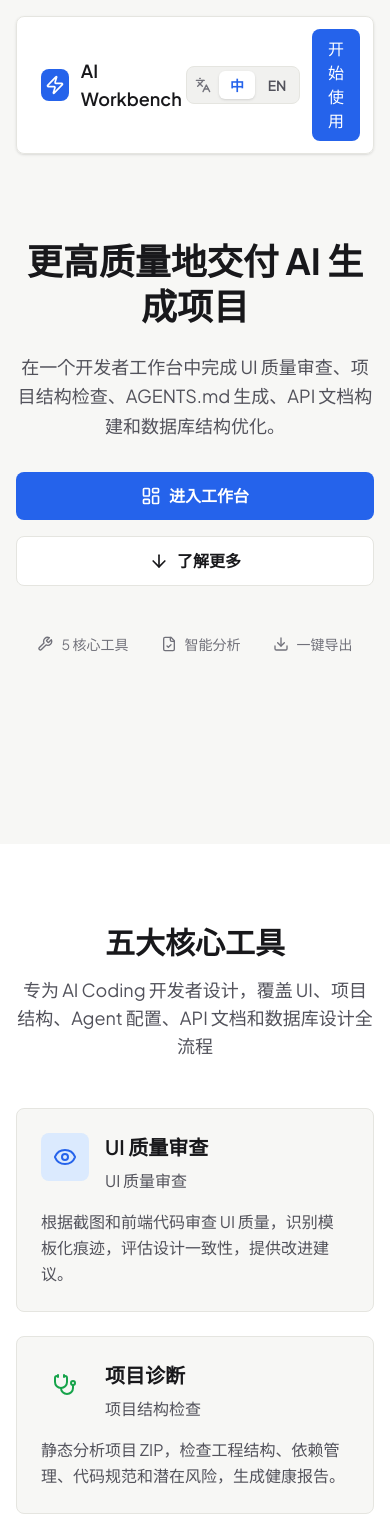
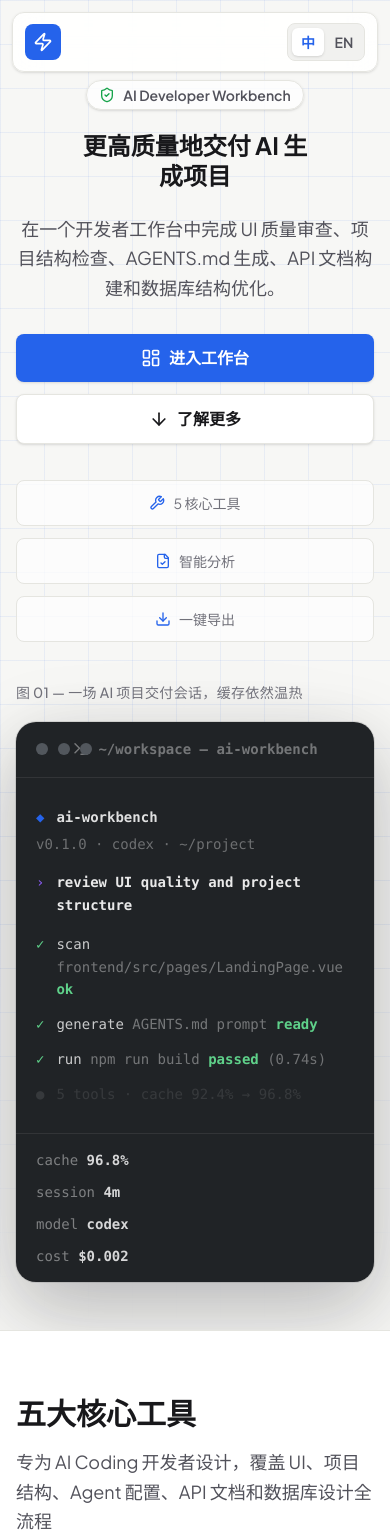
Before and after one commit to chenxxianyi/AI-Developer-Workbench, a Vue app in the folder frontend/: page / in a window 390 px wide. Shown: the top 1536 px of the page. Built offline with nearby package versions, Linux system fonts and the light colour scheme.

Commit message:
feat: enhance navigation link styles for improved usability

```diff
--- a/frontend/src/pages/LandingPage.vue
+++ b/frontend/src/pages/LandingPage.vue
@@ -11,6 +11,7 @@ import {
   Zap,
   LayoutDashboard,
   ArrowDown,
+  ArrowRight,
   Eye,
   Stethoscope,
   Bot,
@@ -23,6 +24,7 @@ import {
   Terminal,
   ExternalLink,
   BookOpen,
+  ShieldCheck,
 } from '@lucide/vue'
 import LanguageSwitcher from '@/components/common/LanguageSwitcher.vue'
 import { getLandingNavLinkClass } from '@/utils/landingNav'
@@ -30,8 +32,6 @@ import { getLandingNavLinkClass } from '@/utils/landingNav'
 const { t } = useI18n()
 const route = useRoute()
 
-// Stats data (used in template)
-// Tools data
 const tools = computed(() => [
   {
     name: t('landing.tools.items.uiReview.name'),
@@ -75,7 +75,6 @@ const tools = computed(() => [
   },
 ])
 
-// Workflow steps
 const workflowSteps = computed(() => [
   { num: 1, title: t('landing.workflow.steps.choose.title'), description: t('landing.workflow.steps.choose.description') },
   { num: 2, title: t('landing.workflow.steps.analyze.title'), description: t('landing.workflow.steps.analyze.description') },
@@ -83,13 +82,25 @@ const workflowSteps = computed(() => [
   { num: 4, title: t('landing.workflow.steps.export.title'), description: t('landing.workflow.steps.export.description') },
 ])
 
-// Features
 const features = computed(() => [
   { title: t('landing.features.items.product.title'), description: t('landing.features.items.product.description') },
   { title: t('landing.features.items.safety.title'), description: t('landing.features.items.safety.description') },
   { title: t('landing.features.items.output.title'), description: t('landing.features.items.output.description') },
   { title: t('landing.features.items.integration.title'), description: t('landing.features.items.integration.description') },
 ])
+
+const statItems = computed(() => [
+  { icon: Wrench, label: t('landing.stats.tools') },
+  { icon: FileCheck, label: t('landing.stats.analysis') },
+  { icon: Download, label: t('landing.stats.export') },
+])
+
+const colorClassMap: Record<string, string> = {
+  accent: 'bg-accent-soft text-accent border-accent/10',
+  success: 'bg-success/10 text-success border-success/15',
+  warning: 'bg-warning/10 text-warning border-warning/15',
+  danger: 'bg-danger/10 text-danger border-danger/15',
+}
 
 function getIconComponent(iconName: string) {
   const iconMap: Record<string, any> = {
@@ -105,39 +116,37 @@ function getIconComponent(iconName: string) {
   return iconMap[iconName] || Zap
 }
 
-function getColorClass(color: string) {
-  return `bg-${color}-soft`
-}
-
-function getIconColorClass(color: string) {
-  return `text-${color}`
+function getToolIconClass(color: string) {
+  return colorClassMap[color] || colorClassMap.accent
 }
 </script>
 
 <template>
-  <div class="min-h-screen bg-background">
+  <div class="min-h-screen overflow-x-hidden bg-background text-text-primary">
     <!-- Navigation -->
-    <nav class="fixed top-4 left-4 right-4 z-50 bg-surface/95 backdrop-blur-sm border border-border rounded-lg shadow-sm transition-smooth">
-      <div class="max-w-content mx-auto px-6 md:px-8 py-3 flex items-center justify-between">
-        <RouterLink to="/" class="flex items-center gap-3 hover:opacity-80 transition-smooth">
-          <div class="w-8 h-8 bg-accent rounded-lg flex items-center justify-center">
+    <nav class="fixed left-3 right-3 top-3 z-50 overflow-hidden rounded-xl border border-border bg-surface/90 shadow-sm backdrop-blur-md transition-smooth md:left-4 md:right-4 md:top-4">
+      <div class="mx-auto flex max-w-content items-center justify-between gap-3 px-3 py-2.5 md:gap-4 md:px-5">
+        <RouterLink to="/" class="flex min-w-0 items-center gap-3 transition-smooth hover:opacity-80">
+          <div class="flex h-9 w-9 flex-shrink-0 items-center justify-center rounded-lg bg-accent">
             <Zap :size="20" class="text-white" />
           </div>
-          <span class="text-lg font-semibold text-text-primary">AI Workbench</span>
+          <span class="hidden truncate text-lg font-semibold text-text-primary sm:inline">AI Workbench</span>
         </RouterLink>
 
-        <div class="hidden md:flex items-center gap-6">
+        <div class="hidden items-center gap-1 md:flex">
           <RouterLink to="/" :class="getLandingNavLinkClass(route.hash, '')">{{ t('landing.nav.home') }}</RouterLink>
           <RouterLink :to="{ path: '/', hash: '#tools' }" :class="getLandingNavLinkClass(route.hash, '#tools')">{{ t('landing.nav.tools') }}</RouterLink>
           <RouterLink :to="{ path: '/', hash: '#workflow' }" :class="getLandingNavLinkClass(route.hash, '#workflow')">{{ t('landing.nav.workflow') }}</RouterLink>
           <RouterLink :to="{ path: '/', hash: '#features' }" :class="getLandingNavLinkClass(route.hash, '#features')">{{ t('landing.nav.features') }}</RouterLink>
         </div>
 
-        <div class="flex items-center gap-3">
+        <div class="flex flex-shrink-0 items-center gap-2">
+          <div class="landing-language-switcher">
             <LanguageSwitcher />
+          </div>
           <RouterLink
             to="/dashboard"
-            class="px-4 py-2 bg-accent text-white rounded-lg font-medium hover:bg-accent/90 transition-smooth"
+            class="hidden items-center gap-2 rounded-lg bg-accent px-4 py-2 text-sm font-semibold text-white shadow-sm transition-smooth hover:bg-accent/90 sm:inline-flex"
           >
             {{ t('landing.nav.start') }}
           </RouterLink>
@@ -146,47 +155,124 @@ function getIconColorClass(color: string) {
     </nav>
 
     <!-- Hero Section -->
-    <section class="min-h-screen pt-32 pb-20 px-4 md:px-8 flex items-center">
-      <div class="max-w-content mx-auto">
-        <div class="text-center max-w-3xl mx-auto">
-          <h1 class="text-4xl md:text-5xl lg:text-6xl font-bold mb-6 leading-tight text-text-primary">
+    <section class="relative overflow-hidden px-4 pb-12 pt-20 md:px-8 md:pb-14 md:pt-24">
+      <div class="landing-grid-pattern absolute inset-0" aria-hidden="true"></div>
+
+      <div class="relative mx-auto max-w-content">
+        <div class="grid min-h-[auto] items-center gap-10 md:min-h-[620px] lg:grid-cols-[minmax(0,0.82fr)_minmax(520px,1.08fr)] lg:gap-14">
+          <div class="mx-auto max-w-3xl text-center lg:mx-0 lg:text-left">
+            <div class="mb-5 inline-flex items-center gap-2 rounded-full border border-border bg-surface/80 px-3 py-1 text-sm font-semibold text-text-secondary shadow-sm">
+              <ShieldCheck :size="16" class="text-success" />
+              <span>AI Developer Workbench</span>
+            </div>
+
+            <h1 class="mx-auto max-w-[10em] text-2xl font-bold leading-tight text-text-primary sm:max-w-[12em] sm:text-4xl md:max-w-none md:text-5xl lg:mx-0 lg:text-6xl">
               {{ t('landing.hero.title') }}
             </h1>
 
-          <p class="text-lg md:text-xl text-text-secondary mb-8 leading-relaxed">
+            <p class="mx-auto mt-6 max-w-2xl text-lg leading-relaxed text-text-secondary md:text-xl lg:mx-0">
               {{ t('landing.hero.description') }}
             </p>
 
-          <div class="flex flex-col sm:flex-row items-center justify-center gap-4 mb-12">
+            <div class="mt-8 flex flex-col items-stretch justify-center gap-3 sm:flex-row lg:justify-start">
               <RouterLink
                 to="/dashboard"
-              class="w-full sm:w-auto px-8 py-3 bg-accent text-white rounded-lg font-semibold hover:bg-accent/90 transition-smooth flex items-center justify-center gap-2"
+                class="inline-flex min-h-12 items-center justify-center gap-2 rounded-lg bg-accent px-7 py-3 font-semibold text-white shadow-sm transition-smooth hover:bg-accent/90 hover:shadow-md"
               >
                 <LayoutDashboard :size="20" />
                 {{ t('landing.hero.enter') }}
               </RouterLink>
               <a
                 href="#tools"
-              class="w-full sm:w-auto px-8 py-3 bg-surface border border-border text-text-primary rounded-lg font-semibold hover:bg-surface-muted transition-smooth flex items-center justify-center gap-2"
+                class="inline-flex min-h-12 items-center justify-center gap-2 rounded-lg border border-border bg-surface px-7 py-3 font-semibold text-text-primary shadow-sm transition-smooth hover:border-accent/30 hover:bg-surface-muted"
               >
                 <ArrowDown :size="20" />
                 {{ t('landing.hero.learnMore') }}
               </a>
             </div>
 
-          <!-- Stats -->
-          <div class="flex items-center justify-center gap-8 md:gap-12 text-sm text-text-muted">
-            <div class="flex items-center gap-2">
-              <Wrench :size="16" />
-              <span>{{ t('landing.stats.tools') }}</span>
+            <div class="mt-9 grid gap-3 text-sm text-text-muted sm:grid-cols-3">
+              <div
+                v-for="item in statItems"
+                :key="item.label"
+                class="flex items-center justify-center gap-2 rounded-lg border border-border bg-surface/70 px-3 py-3 lg:justify-start"
+              >
+                <component :is="item.icon" :size="16" class="text-accent" />
+                <span>{{ item.label }}</span>
               </div>
-            <div class="flex items-center gap-2">
-              <FileCheck :size="16" />
-              <span>{{ t('landing.stats.analysis') }}</span>
             </div>
-            <div class="flex items-center gap-2">
-              <Download :size="16" />
-              <span>{{ t('landing.stats.export') }}</span>
+          </div>
+
+          <div class="terminal-showcase relative mx-auto w-full max-w-xl min-w-0 lg:max-w-none">
+            <p class="mb-5 text-left text-sm font-medium tracking-wide text-text-muted md:text-base">
+              图 01 — 一场 AI 项目交付会话，缓存依然温热
+            </p>
+
+            <div class="terminal-window overflow-hidden rounded-[28px] bg-[#202326] shadow-[0_28px_80px_rgba(24,24,27,0.22)] ring-1 ring-black/10">
+              <div class="relative flex h-14 items-center justify-center border-b border-white/8 px-5 md:h-16">
+                <div class="absolute left-5 flex items-center gap-2.5">
+                  <span class="h-3 w-3 rounded-full bg-[#52575d]"></span>
+                  <span class="h-3 w-3 rounded-full bg-[#52575d]"></span>
+                  <span class="h-3 w-3 rounded-full bg-[#52575d]"></span>
+                </div>
+                <div class="flex items-center gap-2 font-mono text-sm font-semibold text-white/38 md:text-lg">
+                  <Terminal :size="18" />
+                  <span>~/workspace — ai-workbench</span>
+                </div>
+              </div>
+
+              <div class="min-h-[320px] px-5 py-7 font-mono text-sm leading-relaxed text-white/76 md:min-h-[390px] md:px-9 md:py-10 md:text-base lg:text-lg">
+                <div class="mb-4 flex flex-wrap items-center gap-x-3 gap-y-1">
+                  <span class="text-accent">◆</span>
+                  <span class="font-bold text-white/86">ai-workbench</span>
+                  <span class="text-white/35">v0.1.0 · codex · ~/project</span>
+                </div>
+
+                <div class="mb-4 flex items-start gap-3">
+                  <span class="text-[#8b5cf6]">›</span>
+                  <span class="font-semibold text-white/90">review UI quality and project structure</span>
+                </div>
+
+                <div class="mb-3 flex items-start gap-3">
+                  <span class="text-[#5fd18a]">✓</span>
+                  <span>
+                    scan
+                    <span class="text-white/38">frontend/src/pages/LandingPage.vue</span>
+                    <span class="font-semibold text-[#5fd18a]"> ok</span>
+                  </span>
+                </div>
+
+                <div class="mb-3 flex items-start gap-3">
+                  <span class="text-[#5fd18a]">✓</span>
+                  <span>
+                    generate
+                    <span class="text-white/38">AGENTS.md prompt</span>
+                    <span class="font-semibold text-[#5fd18a]"> ready</span>
+                  </span>
+                </div>
+
+                <div class="mb-3 flex items-start gap-3">
+                  <span class="text-[#5fd18a]">✓</span>
+                  <span>
+                    run
+                    <span class="text-white/38">npm run build</span>
+                    <span class="font-semibold text-[#5fd18a]"> passed</span>
+                    <span class="text-white/36"> (0.74s)</span>
+                  </span>
+                </div>
+
+                <div class="flex items-start gap-3 text-white/10">
+                  <span>●</span>
+                  <span>5 tools · cache 92.4% → 96.8%</span>
+                </div>
+              </div>
+
+              <div class="grid gap-3 border-t border-white/8 px-5 py-4 font-mono text-sm text-white/42 sm:grid-cols-4 md:px-9 md:text-base">
+                <div>cache <span class="font-bold text-white/82">96.8%</span></div>
+                <div>session <span class="font-bold text-white/82">4m</span></div>
+                <div>model <span class="font-bold text-white/82">codex</span></div>
+                <div class="sm:text-right">cost <span class="font-bold text-white/82">$0.002</span></div>
+              </div>
             </div>
           </div>
         </div>
@@ -194,115 +280,106 @@ function getIconColorClass(color: string) {
     </section>
 
     <!-- Tools Section -->
-    <section id="tools" class="py-20 px-4 md:px-8 bg-surface">
-      <div class="max-w-content mx-auto">
-        <div class="text-center mb-12">
-          <h2 class="text-3xl md:text-4xl font-bold mb-4 text-text-primary">{{ t('landing.tools.title') }}</h2>
-          <p class="text-lg text-text-secondary max-w-2xl mx-auto">
+    <section id="tools" class="border-y border-border bg-surface px-4 py-16 md:px-8 md:py-20">
+      <div class="mx-auto max-w-content">
+        <div class="mb-10 grid gap-4 md:grid-cols-[0.8fr_1fr] md:items-end">
+          <h2 class="text-3xl font-bold text-text-primary md:text-4xl">{{ t('landing.tools.title') }}</h2>
+          <p class="text-lg leading-relaxed text-text-secondary">
             {{ t('landing.tools.description') }}
           </p>
         </div>
 
-        <div class="grid md:grid-cols-2 lg:grid-cols-3 gap-6">
+        <div class="grid gap-4 md:grid-cols-2 lg:grid-cols-6">
           <RouterLink
-            v-for="tool in tools"
+            v-for="(tool, index) in tools"
             :key="tool.name"
             :to="tool.route"
-            class="group p-6 bg-background border border-border rounded-lg hover:border-accent hover:shadow-md transition-smooth"
+            class="group rounded-lg border border-border bg-background p-5 transition-smooth hover:border-accent/40 hover:bg-surface hover:shadow-md md:p-6"
+            :class="index < 3 ? 'lg:col-span-2' : 'lg:col-span-3'"
           >
-            <div class="flex items-start gap-4 mb-4">
-              <div
-                :class="[
-                  'w-12 h-12 rounded-lg flex items-center justify-center flex-shrink-0',
-                  getColorClass(tool.color),
-                ]"
-              >
+            <div class="mb-5 flex items-start justify-between gap-4">
+              <div :class="['flex h-12 w-12 flex-shrink-0 items-center justify-center rounded-lg border', getToolIconClass(tool.color)]">
                 <component
                   :is="getIconComponent(tool.icon)"
                   :size="24"
-                  :class="getIconColorClass(tool.color)"
                 />
               </div>
-              <div>
-                <h3 class="text-xl font-semibold mb-2 text-text-primary">{{ tool.name }}</h3>
-                <p class="text-text-secondary">{{ tool.subtitle }}</p>
+              <ArrowRight :size="18" class="mt-1 text-text-muted transition-smooth group-hover:translate-x-1 group-hover:text-accent" />
             </div>
-            </div>
-            <p class="text-text-secondary leading-relaxed">{{ tool.description }}</p>
+
+            <h3 class="mb-2 text-xl font-semibold text-text-primary">{{ tool.name }}</h3>
+            <p class="mb-4 text-sm font-semibold text-text-muted">{{ tool.subtitle }}</p>
+            <p class="leading-relaxed text-text-secondary">{{ tool.description }}</p>
           </RouterLink>
-
-          <!-- Empty slot for grid alignment -->
-          <div class="hidden lg:block"></div>
         </div>
       </div>
     </section>
 
     <!-- Workflow Section -->
-    <section id="workflow" class="py-20 px-4 md:px-8">
-      <div class="max-w-content mx-auto">
-        <div class="text-center mb-12">
-          <h2 class="text-3xl md:text-4xl font-bold mb-4 text-text-primary">{{ t('landing.workflow.title') }}</h2>
-          <p class="text-lg text-text-secondary max-w-2xl mx-auto">
+    <section id="workflow" class="px-4 py-16 md:px-8 md:py-20">
+      <div class="mx-auto max-w-content">
+        <div class="mx-auto mb-12 max-w-3xl text-center">
+          <h2 class="mb-4 text-3xl font-bold text-text-primary md:text-4xl">{{ t('landing.workflow.title') }}</h2>
+          <p class="text-lg leading-relaxed text-text-secondary">
             {{ t('landing.workflow.description') }}
           </p>
         </div>
 
-        <div class="max-w-3xl mx-auto">
-          <div class="space-y-6">
+        <div class="grid gap-4 md:grid-cols-4">
           <div
             v-for="step in workflowSteps"
             :key="step.num"
-              class="flex items-start gap-4 p-6 bg-surface border border-border rounded-lg"
+            class="rounded-lg border border-border bg-surface p-5 shadow-sm"
           >
-              <div class="w-10 h-10 bg-accent text-white rounded-full flex items-center justify-center font-bold flex-shrink-0">
+            <div class="mb-5 flex items-center justify-between">
+              <div class="flex h-10 w-10 items-center justify-center rounded-full bg-accent text-sm font-bold text-white">
                 {{ step.num }}
               </div>
-              <div>
-                <h3 class="text-xl font-semibold mb-2 text-text-primary">{{ step.title }}</h3>
-                <p class="text-text-secondary">{{ step.description }}</p>
+              <div class="hidden h-px flex-1 bg-border md:ml-4 md:block"></div>
             </div>
-            </div>
+            <h3 class="mb-2 text-lg font-semibold text-text-primary">{{ step.title }}</h3>
+            <p class="leading-relaxed text-text-secondary">{{ step.description }}</p>
           </div>
         </div>
       </div>
     </section>
 
     <!-- Features Section -->
-    <section id="features" class="py-20 px-4 md:px-8 bg-surface">
-      <div class="max-w-content mx-auto">
-        <div class="grid md:grid-cols-2 gap-8 items-center">
+    <section id="features" class="border-y border-border bg-surface px-4 py-16 md:px-8 md:py-20">
+      <div class="mx-auto max-w-content">
+        <div class="grid gap-10 md:grid-cols-[0.9fr_1.1fr] md:items-center">
           <div>
-            <h2 class="text-3xl md:text-4xl font-bold mb-6 text-text-primary">{{ t('landing.features.title') }}</h2>
-            <div class="space-y-4">
+            <h2 class="mb-6 text-3xl font-bold text-text-primary md:text-4xl">{{ t('landing.features.title') }}</h2>
+            <div class="space-y-5">
               <div v-for="feature in features" :key="feature.title" class="flex items-start gap-3">
-                <CheckCircle2 :size="24" class="text-success flex-shrink-0" />
+                <CheckCircle2 :size="24" class="mt-0.5 flex-shrink-0 text-success" />
                 <div>
-                  <h3 class="font-semibold mb-1 text-text-primary">{{ feature.title }}</h3>
-                  <p class="text-text-secondary">{{ feature.description }}</p>
+                  <h3 class="mb-1 font-semibold text-text-primary">{{ feature.title }}</h3>
+                  <p class="leading-relaxed text-text-secondary">{{ feature.description }}</p>
                 </div>
               </div>
             </div>
           </div>
 
-          <div class="bg-background border border-border rounded-lg p-6">
-            <div class="flex items-center gap-2 mb-4">
+          <div class="rounded-lg border border-border bg-background p-4 shadow-sm md:p-6">
+            <div class="mb-4 flex items-center gap-2">
               <Terminal :size="20" class="text-accent" />
               <span class="font-semibold text-text-primary">{{ t('landing.sampleReport.title') }}</span>
             </div>
-            <div class="bg-surface-muted rounded p-4 text-sm font-mono leading-relaxed">
-              <div class="text-text-muted mb-2"># UI 审查报告</div>
+            <div class="rounded-lg bg-text-primary p-4 font-mono text-sm leading-relaxed text-white/85">
+              <div class="mb-2 text-white/50"># UI Review Report</div>
               <div class="mb-3">
-                <span class="text-warning font-semibold">{{ t('landing.sampleReport.score') }}:</span>
-                <span class="text-text-primary"> 78/100</span>
+                <span class="font-semibold text-warning">{{ t('landing.sampleReport.score') }}:</span>
+                <span> 78/100</span>
               </div>
               <div class="mb-3">
-                <span class="text-danger font-semibold">{{ t('landing.sampleReport.issues') }}:</span>
-                <span class="text-text-primary"> 5</span>
+                <span class="font-semibold text-danger">{{ t('landing.sampleReport.issues') }}:</span>
+                <span> 5</span>
               </div>
-              <div class="text-text-secondary">
-                <div class="mb-2">• {{ t('landing.sampleReport.high') }}</div>
-                <div class="mb-2">• {{ t('landing.sampleReport.medium') }}</div>
-                <div>• {{ t('landing.sampleReport.low') }}</div>
+              <div class="text-white/70">
+                <div class="mb-2">- {{ t('landing.sampleReport.high') }}</div>
+                <div class="mb-2">- {{ t('landing.sampleReport.medium') }}</div>
+                <div>- {{ t('landing.sampleReport.low') }}</div>
               </div>
             </div>
           </div>
@@ -311,30 +388,33 @@ function getIconColorClass(color: string) {
     </section>
 
     <!-- CTA Section -->
-    <section class="py-20 px-4 md:px-8">
-      <div class="max-w-content mx-auto">
-        <div class="bg-surface border border-border rounded-lg p-8 md:p-12 text-center">
-          <h2 class="text-3xl md:text-4xl font-bold mb-4 text-text-primary">{{ t('landing.cta.title') }}</h2>
-          <p class="text-lg text-text-secondary mb-8 max-w-2xl mx-auto">
+    <section class="bg-text-primary px-4 py-16 text-white md:px-8 md:py-20">
+      <div class="mx-auto max-w-content">
+        <div class="grid gap-8 md:grid-cols-[1fr_auto] md:items-center">
+          <div>
+            <h2 class="mb-4 text-3xl font-bold md:text-4xl">{{ t('landing.cta.title') }}</h2>
+            <p class="max-w-2xl text-lg leading-relaxed text-white/70">
               {{ t('landing.cta.description') }}
             </p>
+          </div>
           <RouterLink
             to="/dashboard"
-            class="inline-flex items-center gap-2 px-8 py-3 bg-accent text-white rounded-lg font-semibold hover:bg-accent/90 transition-smooth"
+            class="inline-flex min-h-12 items-center justify-center gap-2 rounded-lg bg-white px-8 py-3 font-semibold text-text-primary shadow-sm transition-smooth hover:bg-background"
           >
             <LayoutDashboard :size="20" />
             {{ t('landing.cta.button') }}
+            <ArrowRight :size="18" />
           </RouterLink>
         </div>
       </div>
     </section>
 
     <!-- Footer -->
-    <footer class="py-12 px-4 md:px-8 bg-surface border-t border-border">
-      <div class="max-w-content mx-auto">
-        <div class="flex flex-col md:flex-row items-center justify-between gap-4">
+    <footer class="border-t border-border bg-surface px-4 py-10 md:px-8">
+      <div class="mx-auto max-w-content">
+        <div class="flex flex-col items-center justify-between gap-4 md:flex-row">
           <div class="flex items-center gap-3">
-            <div class="w-8 h-8 bg-accent rounded-lg flex items-center justify-center">
+            <div class="flex h-8 w-8 items-center justify-center rounded-lg bg-accent">
               <Zap :size="20" class="text-white" />
             </div>
             <span class="text-lg font-semibold text-text-primary">AI Developer Workbench</span>
@@ -345,10 +425,10 @@ function getIconColorClass(color: string) {
           </div>
 
           <div class="flex items-center gap-4">
-            <a href="#" class="text-text-secondary hover:text-accent transition-smooth">
+            <a href="#" class="text-text-secondary transition-smooth hover:text-accent">
               <ExternalLink :size="20" />
             </a>
-            <a href="#" class="text-text-secondary hover:text-accent transition-smooth">
+            <a href="#" class="text-text-secondary transition-smooth hover:text-accent">
               <BookOpen :size="20" />
             </a>
           </div>
@@ -357,3 +437,41 @@ function getIconColorClass(color: string) {
     </footer>
   </div>
 </template>
+
+<style scoped>
+.landing-grid-pattern {
+  background-image:
+    linear-gradient(rgba(37, 99, 235, 0.07) 1px, transparent 1px),
+    linear-gradient(90deg, rgba(37, 99, 235, 0.07) 1px, transparent 1px);
+  background-size: 44px 44px;
+  mask-image: linear-gradient(to bottom, black 0%, black 70%, transparent 100%);
+}
+
+.terminal-showcase {
+  filter: drop-shadow(0 18px 36px rgba(15, 23, 42, 0.08));
+}
+
+.terminal-window {
+  color-scheme: dark;
+}
+
+@media (max-width: 479px) {
+  :global(html),
+  :global(body) {
+    overflow-x: hidden;
+  }
+
+  .terminal-window {
+    border-radius: 1.25rem;
+  }
+
+  .landing-language-switcher :deep(svg) {
+    display: none;
+  }
+
+  .landing-language-switcher :deep(button) {
+    min-width: 2rem;
+    padding-inline: 0.4rem;
+  }
+}
+</style>
--- a/frontend/src/utils/landingNav.ts
+++ b/frontend/src/utils/landingNav.ts
@@ -1,4 +1,4 @@
-const baseClass = 'px-3 py-2 rounded-lg transition-smooth'
+const baseClass = 'px-3 py-2 rounded-lg text-sm font-semibold transition-smooth cursor-pointer'
 const inactiveClass = 'text-text-secondary hover:text-accent hover:bg-surface-muted'
 const activeClass = 'text-accent bg-accent-soft font-semibold'
 
```
Lines whose indentation alone changed are shown as unchanged.
